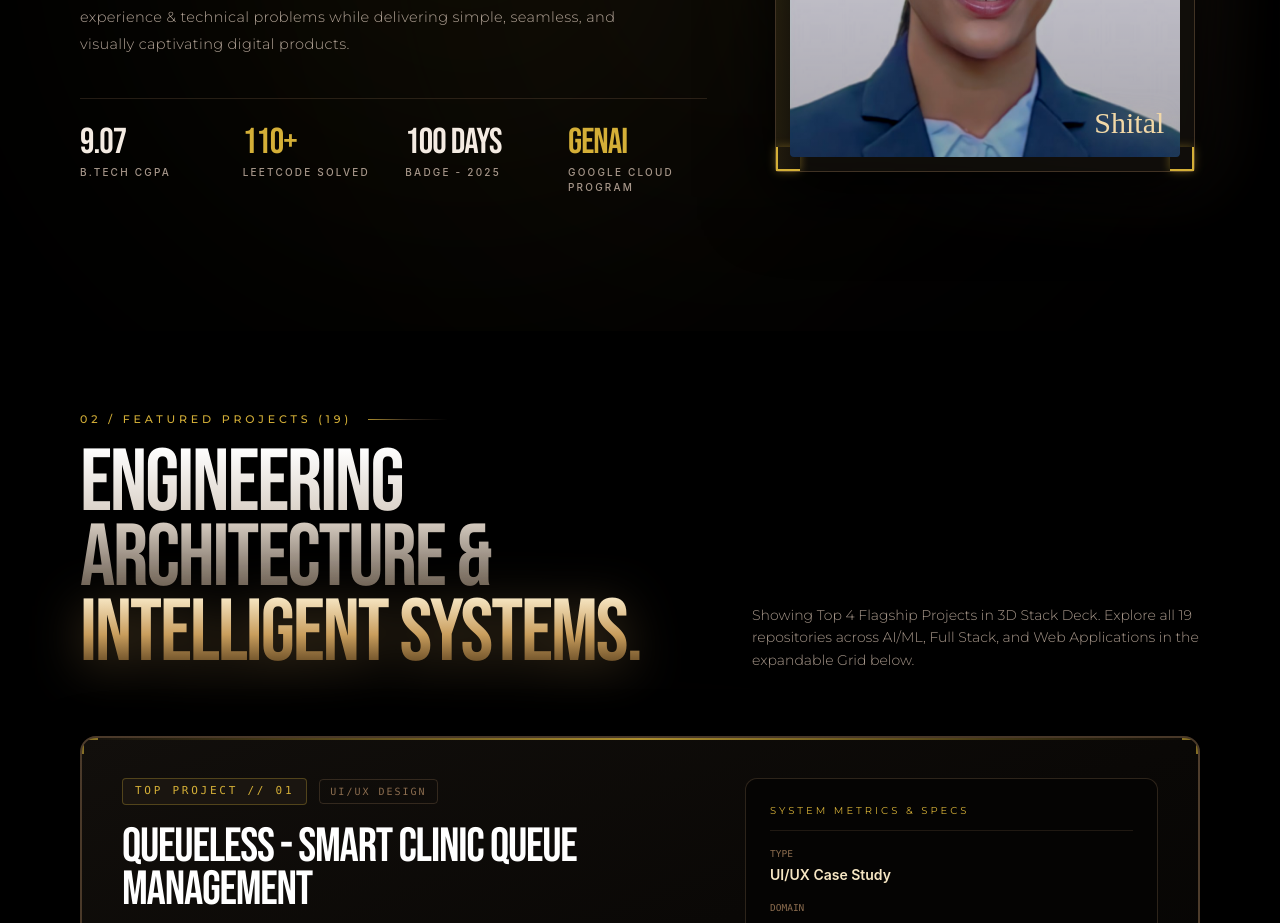
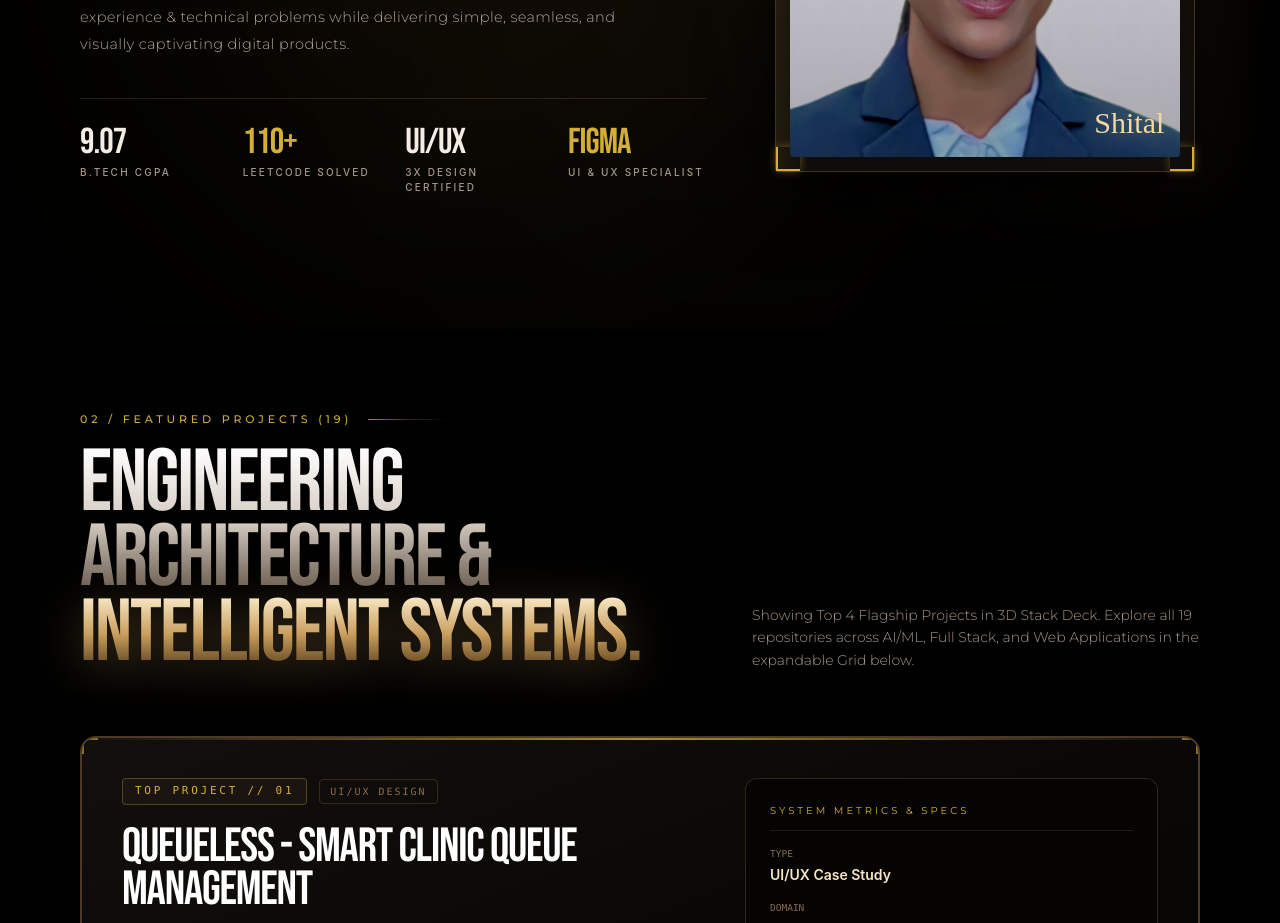
Before and after one commit to Patil-Shital-9236/shitalpatil-portfolio, a React (Vite) app: page / in a window 1280 px wide. Shown: the part 1360-2283 px from the top of the page. Built offline with nearby package versions, Linux system fonts and the light colour scheme; a web font is replaced by a local one.

Commit message:
Update AboutSection metrics stats 3 & 4 to highlight UI/UX Design Certifications and Figma specialization

```diff
--- a/src/components/AboutSection.tsx
+++ b/src/components/AboutSection.tsx
@@ -180,10 +180,10 @@ export const AboutSection: React.FC = () => {
                   className="text-3xl sm:text-4xl font-light text-[#F4EBE2] tracking-tight"
                   style={{ fontFamily: "'Bebas Neue', sans-serif" }}
                 >
-                  100 Days
+                  UI/UX
                 </span>
                 <span className="text-[10px] font-medium tracking-[0.22em] uppercase text-[#A8988B] mt-0.5">
-                  Badge - 2025
+                  3x Design Certified
                 </span>
               </div>
 
@@ -193,10 +193,10 @@ export const AboutSection: React.FC = () => {
                   className="text-3xl sm:text-4xl font-light text-[#D4AF37] tracking-tight"
                   style={{ fontFamily: "'Bebas Neue', sans-serif" }}
                 >
-                  GenAI
+                  Figma
                 </span>
                 <span className="text-[10px] font-medium tracking-[0.22em] uppercase text-[#A8988B] mt-0.5">
-                  Google Cloud Program
+                  UI &amp; UX Specialist
                 </span>
               </div>
             </motion.div>
```
